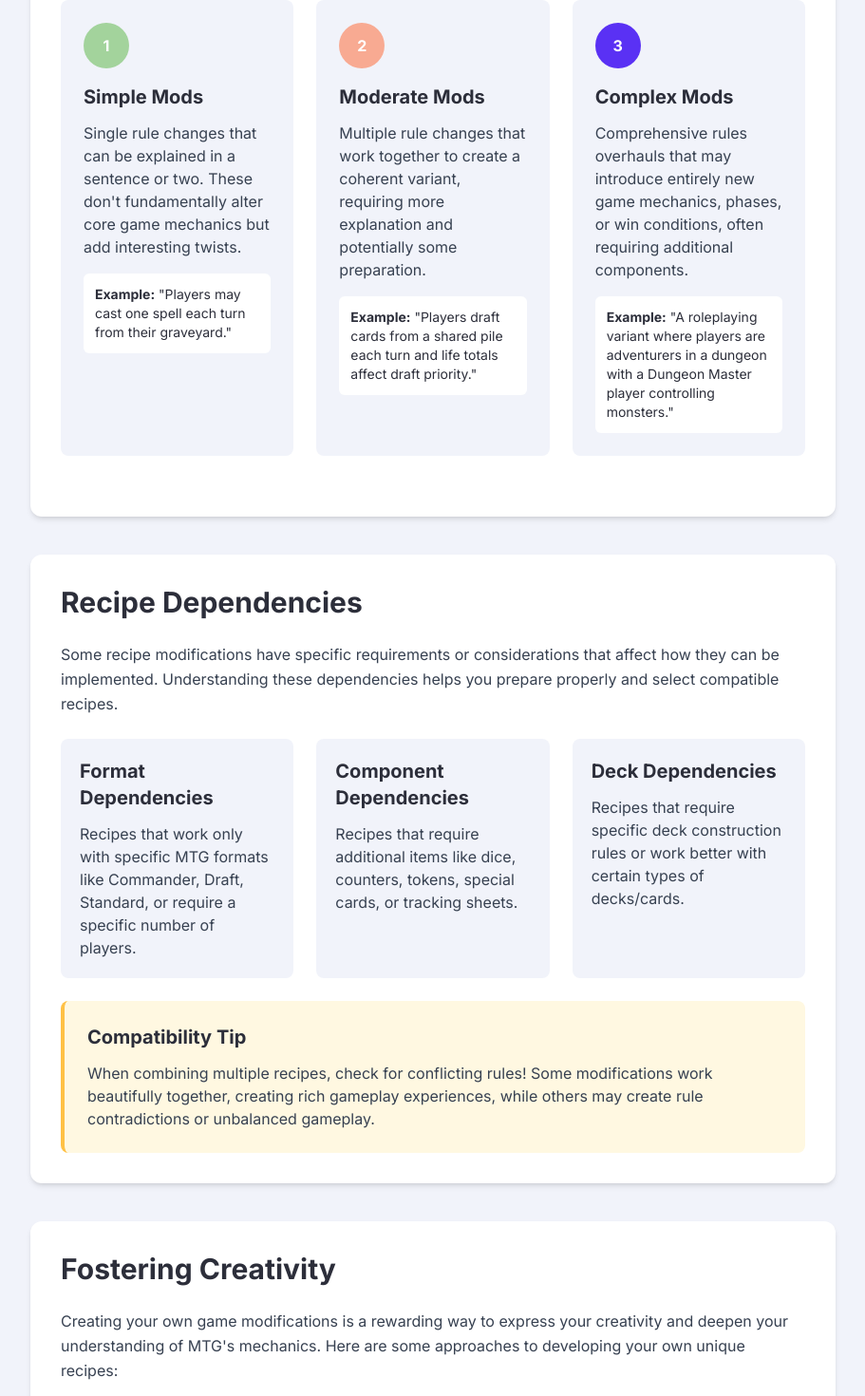
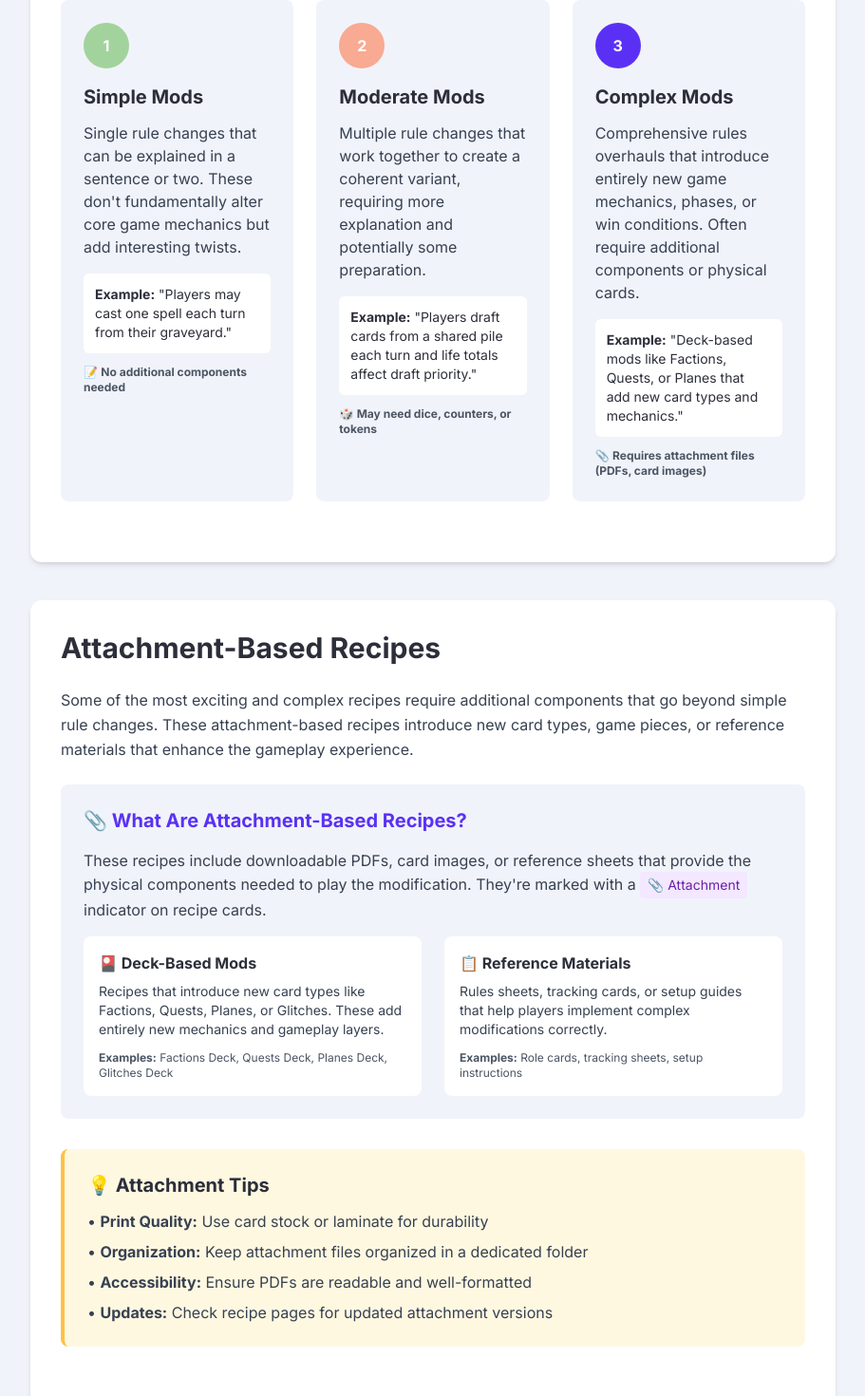
Before and after one commit to natewizz/mtg-mods, a Next.js app: page /learn in a window 1280 px wide. Shown: the part 1400-2870 px from the top of the page at 95% size, without its empty margins (184-1095 px from the left). Built offline with nearby package versions, Linux system fonts and the light colour scheme; no server answers.

Commit message:
Enhance learn page with attachment-based recipe examples and better complexity guidance

```diff
--- a/src/app/learn/page.tsx
+++ b/src/app/learn/page.tsx
@@ -98,12 +98,15 @@ export default function LearnPage() {
                 <span className="text-white font-bold">1</span>
               </div>
               <h3 className="text-xl font-bold text-[#2C2E3A] mb-3">Simple Mods</h3>
-              <p className="text-gray-700">
+              <p className="text-gray-700 mb-3">
                 Single rule changes that can be explained in a sentence or two. These don&apos;t fundamentally
                 alter core game mechanics but add interesting twists.
               </p>
               <div className="mt-4 text-sm bg-white p-3 rounded-md">
                 <strong>Example:</strong> &quot;Players may cast one spell each turn from their graveyard.&quot;
+              </div>
+              <div className="mt-3 text-xs text-gray-600">
+                📝 <strong>No additional components needed</strong>
               </div>
             </div>
 
@@ -112,12 +115,15 @@ export default function LearnPage() {
                 <span className="text-white font-bold">2</span>
               </div>
               <h3 className="text-xl font-bold text-[#2C2E3A] mb-3">Moderate Mods</h3>
-              <p className="text-gray-700">
+              <p className="text-gray-700 mb-3">
                 Multiple rule changes that work together to create a coherent variant, requiring
                 more explanation and potentially some preparation.
               </p>
               <div className="mt-4 text-sm bg-white p-3 rounded-md">
                 <strong>Example:</strong> &quot;Players draft cards from a shared pile each turn and life totals affect draft priority.&quot;
+              </div>
+              <div className="mt-3 text-xs text-gray-600">
+                🎲 <strong>May need dice, counters, or tokens</strong>
               </div>
             </div>
 
@@ -126,14 +132,71 @@ export default function LearnPage() {
                 <span className="text-white font-bold">3</span>
               </div>
               <h3 className="text-xl font-bold text-[#2C2E3A] mb-3">Complex Mods</h3>
-              <p className="text-gray-700">
-                Comprehensive rules overhauls that may introduce entirely new game mechanics,
-                phases, or win conditions, often requiring additional components.
+              <p className="text-gray-700 mb-3">
+                Comprehensive rules overhauls that introduce entirely new game mechanics,
+                phases, or win conditions. Often require additional components or physical cards.
               </p>
               <div className="mt-4 text-sm bg-white p-3 rounded-md">
-                <strong>Example:</strong> &quot;A roleplaying variant where players are adventurers in a dungeon with a Dungeon Master player controlling monsters.&quot;
+                <strong>Example:</strong> &quot;Deck-based mods like Factions, Quests, or Planes that add new card types and mechanics.&quot;
+              </div>
+              <div className="mt-3 text-xs text-gray-600">
+                📎 <strong>Requires attachment files (PDFs, card images)</strong>
               </div>
             </div>
+          </div>
+        </div>
+
+        <div className="bg-white rounded-xl shadow-md p-8 mb-10">
+          <h2 className="text-3xl font-bold text-[#2C2E3A] mb-6">Attachment-Based Recipes</h2>
+
+          <p className="text-gray-700 mb-6 leading-relaxed">
+            Some of the most exciting and complex recipes require additional components that go beyond
+            simple rule changes. These attachment-based recipes introduce new card types, game pieces,
+            or reference materials that enhance the gameplay experience.
+          </p>
+
+          <div className="bg-[#F1F3FA] p-6 rounded-lg mb-8">
+            <h3 className="text-xl font-bold text-[#5A31F4] mb-4">📎 What Are Attachment-Based Recipes?</h3>
+            <p className="text-gray-700 mb-4">
+              These recipes include downloadable PDFs, card images, or reference sheets that provide
+              the physical components needed to play the modification. They&apos;re marked with a
+              <span className="inline-block bg-purple-100 text-purple-800 px-2 py-1 rounded text-sm mx-1">📎 Attachment</span>
+              indicator on recipe cards.
+            </p>
+
+            <div className="grid grid-cols-1 md:grid-cols-2 gap-6">
+              <div className="bg-white p-4 rounded-lg">
+                <h4 className="font-bold text-[#2C2E3A] mb-2">🎴 Deck-Based Mods</h4>
+                <p className="text-sm text-gray-700 mb-3">
+                  Recipes that introduce new card types like Factions, Quests, Planes, or Glitches.
+                  These add entirely new mechanics and gameplay layers.
+                </p>
+                <div className="text-xs text-gray-600">
+                  <strong>Examples:</strong> Factions Deck, Quests Deck, Planes Deck, Glitches Deck
+                </div>
+              </div>
+
+              <div className="bg-white p-4 rounded-lg">
+                <h4 className="font-bold text-[#2C2E3A] mb-2">📋 Reference Materials</h4>
+                <p className="text-sm text-gray-700 mb-3">
+                  Rules sheets, tracking cards, or setup guides that help players implement complex
+                  modifications correctly.
+                </p>
+                <div className="text-xs text-gray-600">
+                  <strong>Examples:</strong> Role cards, tracking sheets, setup instructions
+                </div>
+              </div>
+            </div>
+          </div>
+
+          <div className="bg-[#FFF8E1] p-6 rounded-lg border-l-4 border-[#FFC145] mb-8">
+            <h3 className="text-xl font-bold text-[#2C2E3A] mb-3">💡 Attachment Tips</h3>
+            <ul className="text-gray-700 space-y-2">
+              <li>• <strong>Print Quality:</strong> Use card stock or laminate for durability</li>
+              <li>• <strong>Organization:</strong> Keep attachment files organized in a dedicated folder</li>
+              <li>• <strong>Accessibility:</strong> Ensure PDFs are readable and well-formatted</li>
+              <li>• <strong>Updates:</strong> Check recipe pages for updated attachment versions</li>
+            </ul>
           </div>
         </div>
 
```
